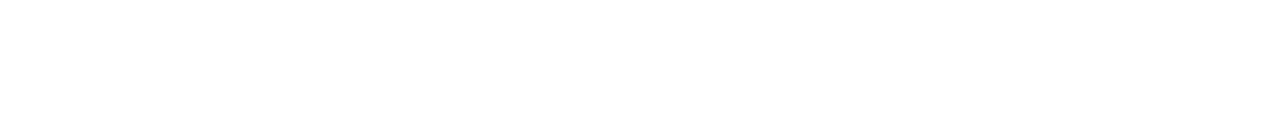
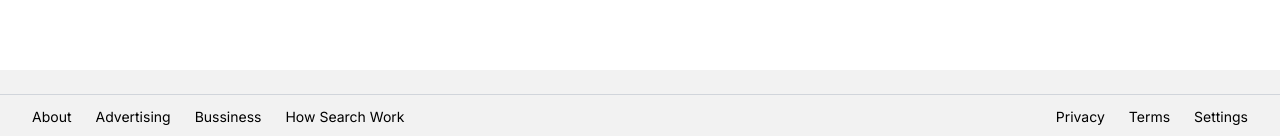
Before and after one commit to HarshitDevsainia/Google-Clone, a Next.js app: page / in a window 1280 px wide. Shown: the part 661-797 px from the top of the page. Built offline with nearby package versions, Linux system fonts and the light colour scheme; no server answers.

Commit message:
Creating the Footer of the GoogleSearch

```diff
--- /dev/null
+++ b/src/app/Components/CountryLookup.jsx
@@ -0,0 +1,21 @@
+'use client'
+import React, { useEffect, useState } from 'react'
+
+export default function India() {
+    const [country,setCountry]=useState('');
+    useEffect(()=>{
+       const getCountry=async()=>{
+           const res=await fetch(`https://extreme-ip-lookup.com/json/?key=${process.env.NEXT_PUBLIC_IP_API_KEY}`)
+           .then((data)=>data.json())
+           .then((data)=>data.country);
+           if(!res){
+             return;
+           }
+           setCountry(res);
+       };
+       getCountry();
+    },[]);
+  return (
+    <div className="">{country}</div>
+  )
+}
--- /dev/null
+++ b/src/app/Components/Footer.jsx
@@ -0,0 +1,25 @@
+import React from 'react';
+import CountryLookup from './CountryLookup'
+
+export default function Footer() {
+  return (
+    <footer className='w-full absolute bottom-0 text-sm bg-[#f2f2f2]'>
+        <div className="border-b border-gray-300 px-8 py-3">
+            <CountryLookup/>
+        </div>
+        <div className="flex flex-col sm:flex-row justify-between items-center px-8 py-3 space-y-7 sm:space-y-0">
+            <ul className='flex space-x-6 items-center'>
+                <li className='hover:underline cursor-pointer'>About</li>
+                <li className='hover:underline cursor-pointer'>Advertising</li>
+                <li className='hover:underline cursor-pointer'>Bussiness</li>
+                <li className='hover:underline cursor-pointer'>How Search Work</li>
+            </ul>
+            <ul className='flex space-x-6 items-center'>
+                <li className='hover:underline cursor-pointer'>Privacy</li>
+                <li className='hover:underline cursor-pointer'>Terms</li>
+                <li className='hover:underline cursor-pointer'>Settings</li>
+            </ul>
+        </div>
+    </footer>
+  )
+}
--- a/src/app/layout.js
+++ b/src/app/layout.js
@@ -1,5 +1,6 @@
 import { Inter } from "next/font/google";
 import "./globals.css";
+import Footer from './Components/Footer';
 
 const inter = Inter({ subsets: ["latin"] });
 
@@ -11,7 +12,10 @@ export const metadata = {
 export default function RootLayout({ children }) {
   return (
     <html lang="en">
-      <body className={inter.className}>{children}</body>
+      <body className={inter.className}>
+        {children}
+        <Footer/>
+      </body>
     </html>
   );
 }
```
